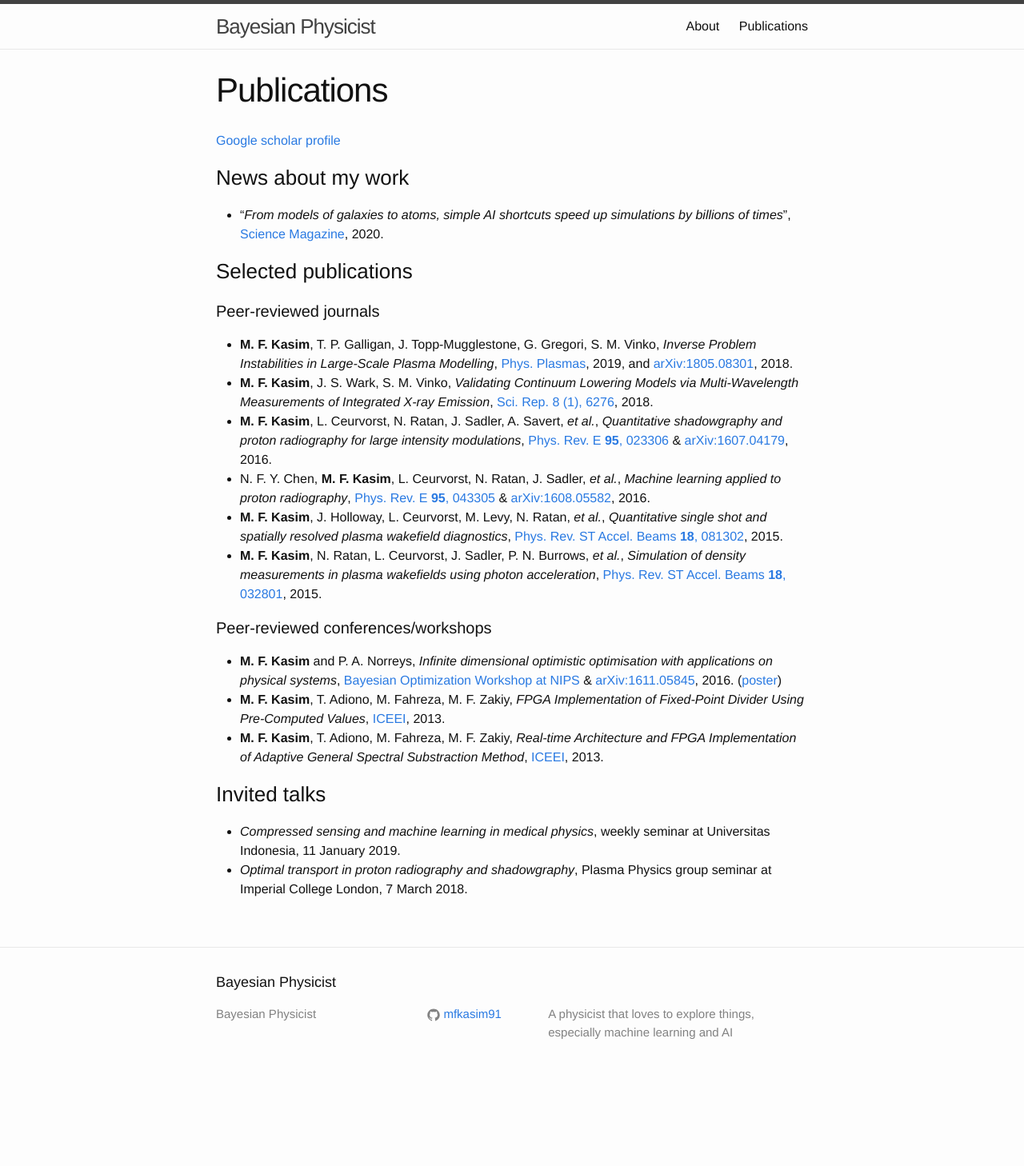
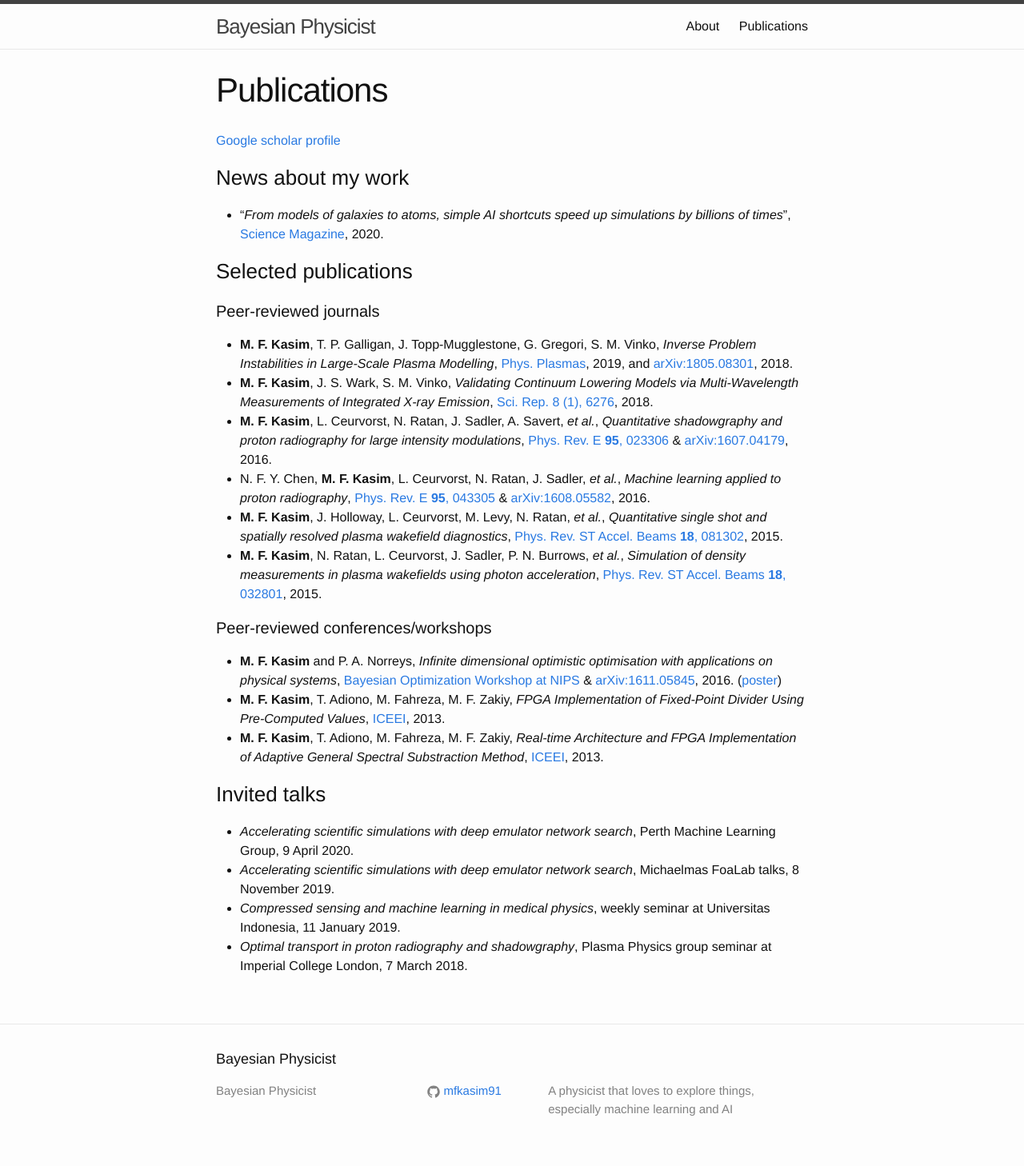
Before and after one commit to mfkasim1/mfkasim1.github.io, a Jekyll site: the page built from publications.md, in a window 1280 px wide. Shown: the whole page at 80% size. Built offline with Jekyll 4.4.1, drawn with Linux system fonts in a browser that asks for light colours; before the commit the page ends 1362 px from its top, so only the background shows below that.

Commit message:
Invited talks

```diff
--- a/publications.md
+++ b/publications.md
@@ -28,6 +28,10 @@ permalink: /publications/
 
 ### Invited talks
 
+* *Accelerating scientific simulations with deep emulator network search*,
+Perth Machine Learning Group, 9 April 2020.
+* *Accelerating scientific simulations with deep emulator network search*,
+Michaelmas FoaLab talks, 8 November 2019.
 * *Compressed sensing and machine learning in medical physics*, weekly seminar
 at Universitas Indonesia, 11 January 2019.
 * *Optimal transport in proton radiography and shadowgraphy*, Plasma Physics
```
